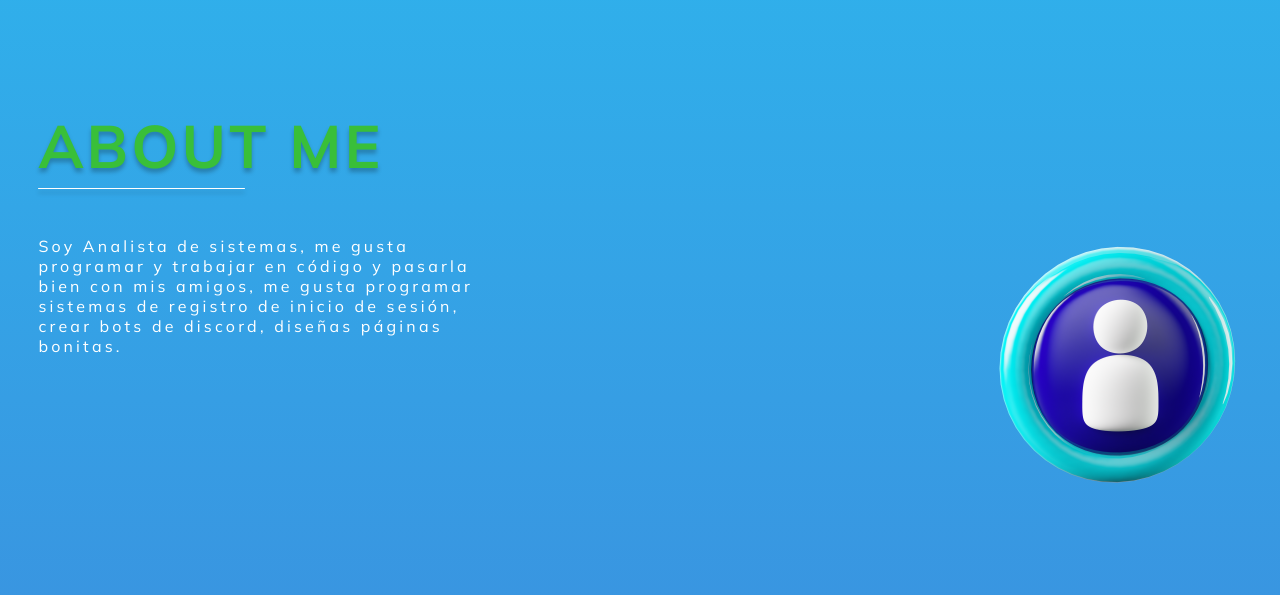
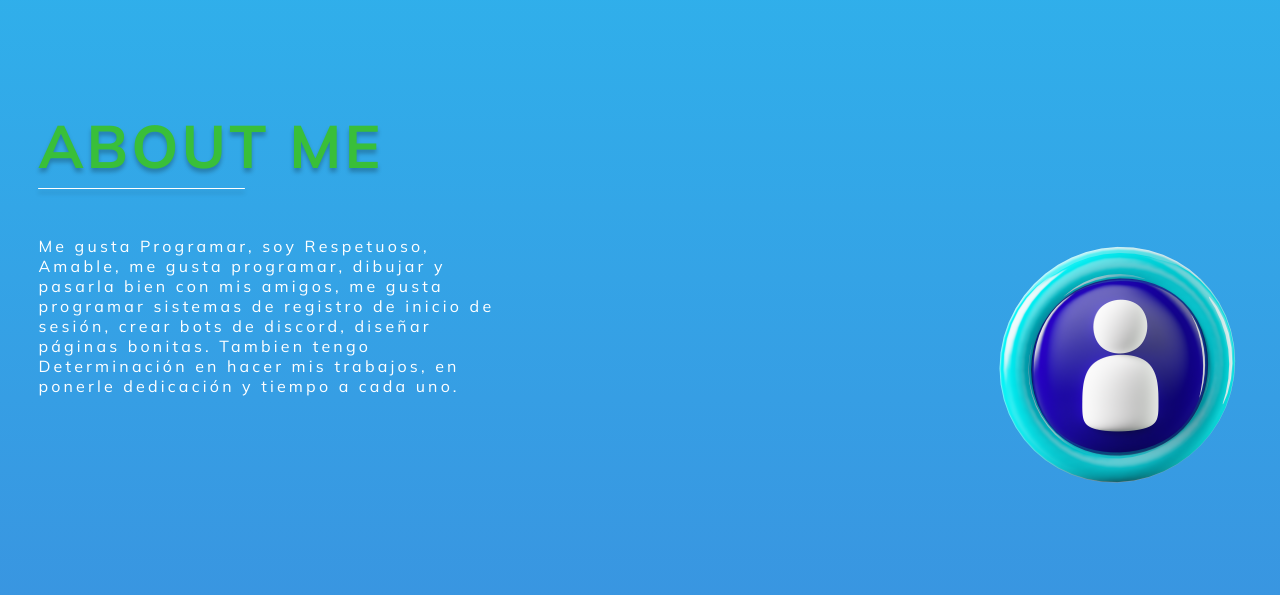
Before and after one commit to JosueCarlosCamilo/Clase-de-7-de-Marzo, a Flask app: page / in a window 1280 px wide. Shown: the part 798-1393 px from the top of the page. Run offline with Flask 3, Linux system fonts and the light colour scheme.

Commit message:
Clase de 7 de Marzo actualización de About Me

```diff
--- a/templates/index.html
+++ b/templates/index.html
@@ -37,7 +37,7 @@
         <h2 class="about__title">ABOUT ME</h2>
         <div class="about__info info-block">
           <p class="info-block__text">
-            Soy Analista de sistemas, me gusta programar y trabajar en código y pasarla bien con mis amigos, me gusta programar sistemas de registro de inicio de sesión, crear bots de discord, diseñas páginas bonitas.
+            Me gusta Programar, soy Respetuoso, Amable, me gusta programar, dibujar y pasarla bien con mis amigos, me gusta programar sistemas de registro de inicio de sesión, crear bots de discord, diseñar páginas bonitas. Tambien tengo Determinación en hacer mis trabajos, en ponerle dedicación y tiempo a cada uno.
           </p>
           <img
             class="info-block__img"
```
